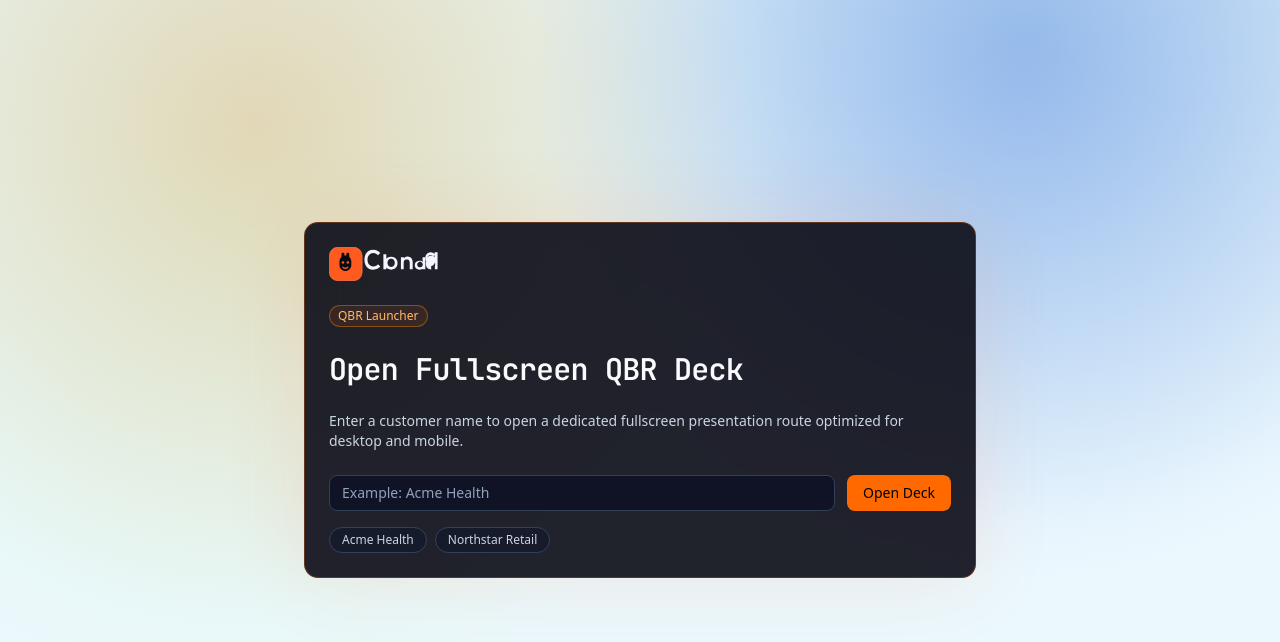
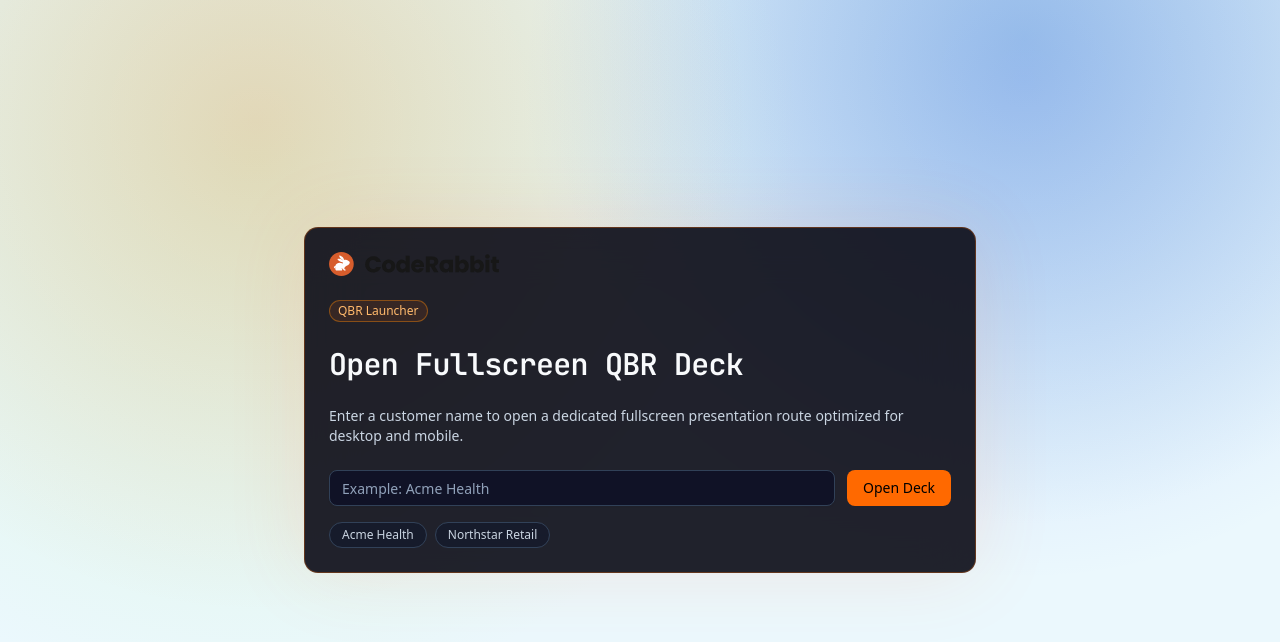
Before and after one commit to MatWetz/qbr-mvp, a Next.js app: page / in a window 1280 px wide. Shown: the top 642 px of the page. Built offline with nearby package versions, Linux system fonts and the light colour scheme.

Commit message:
chore: replace branding with official CodeRabbit light logo

```diff
--- a/src/components/qbr/qbr-builder.tsx
+++ b/src/components/qbr/qbr-builder.tsx
@@ -56,7 +56,7 @@
 
       <Card className="relative z-10 w-full max-w-2xl border border-orange-500/30 bg-[#0a0b16]/90 shadow-[0_0_80px_rgba(255,95,40,0.12)] backdrop-blur-xl">
         <CardHeader className="space-y-4">
-          <Image src="/coderabbit-logo.svg" alt="CodeRabbit" width={170} height={34} />
+          <Image src="/coderabbit-logo-light.svg" alt="CodeRabbit" width={170} height={34} />
           <Badge className="w-fit border-orange-400/40 bg-orange-500/10 text-orange-300">QBR Launcher</Badge>
           <CardTitle className="font-mono text-2xl tracking-tight text-slate-50 md:text-3xl">
             Open Fullscreen QBR Deck
--- a/src/components/qbr/qbr-deck.tsx
+++ b/src/components/qbr/qbr-deck.tsx
@@ -34,7 +34,7 @@
           <div className="flex items-center gap-3 text-slate-400">
             <LogoDot text={slide.payload.customerLogoText} />
             <span>+</span>
-            <Image src="/coderabbit-logo.svg" alt="CodeRabbit" width={160} height={32} className="h-8 w-auto" />
+            <Image src="/coderabbit-logo-light.svg" alt="CodeRabbit" width={160} height={32} className="h-8 w-auto" />
           </div>
         </CardHeader>
       </Card>
@@ -155,7 +155,7 @@
       <div className="relative z-10 mx-auto flex min-h-dvh w-full max-w-[1800px] flex-col px-3 pb-4 pt-3 md:px-6 md:pb-6 md:pt-5">
         <header className="mb-3 flex items-center justify-between gap-3 rounded-xl border border-slate-700/80 bg-[#080c1d]/75 px-3 py-2 backdrop-blur md:mb-5 md:px-4 md:py-3">
           <div className="flex items-center gap-3">
-            <Image src="/coderabbit-logo.svg" alt="CodeRabbit" width={140} height={28} className="h-7 w-auto" />
+            <Image src="/coderabbit-logo-light.svg" alt="CodeRabbit" width={140} height={28} className="h-7 w-auto" />
             <span className="text-xs text-slate-400 md:text-sm">{customer.name}</span>
           </div>
 
```
Also changed, not shown: public/coderabbit-logo-light.svg (added).
